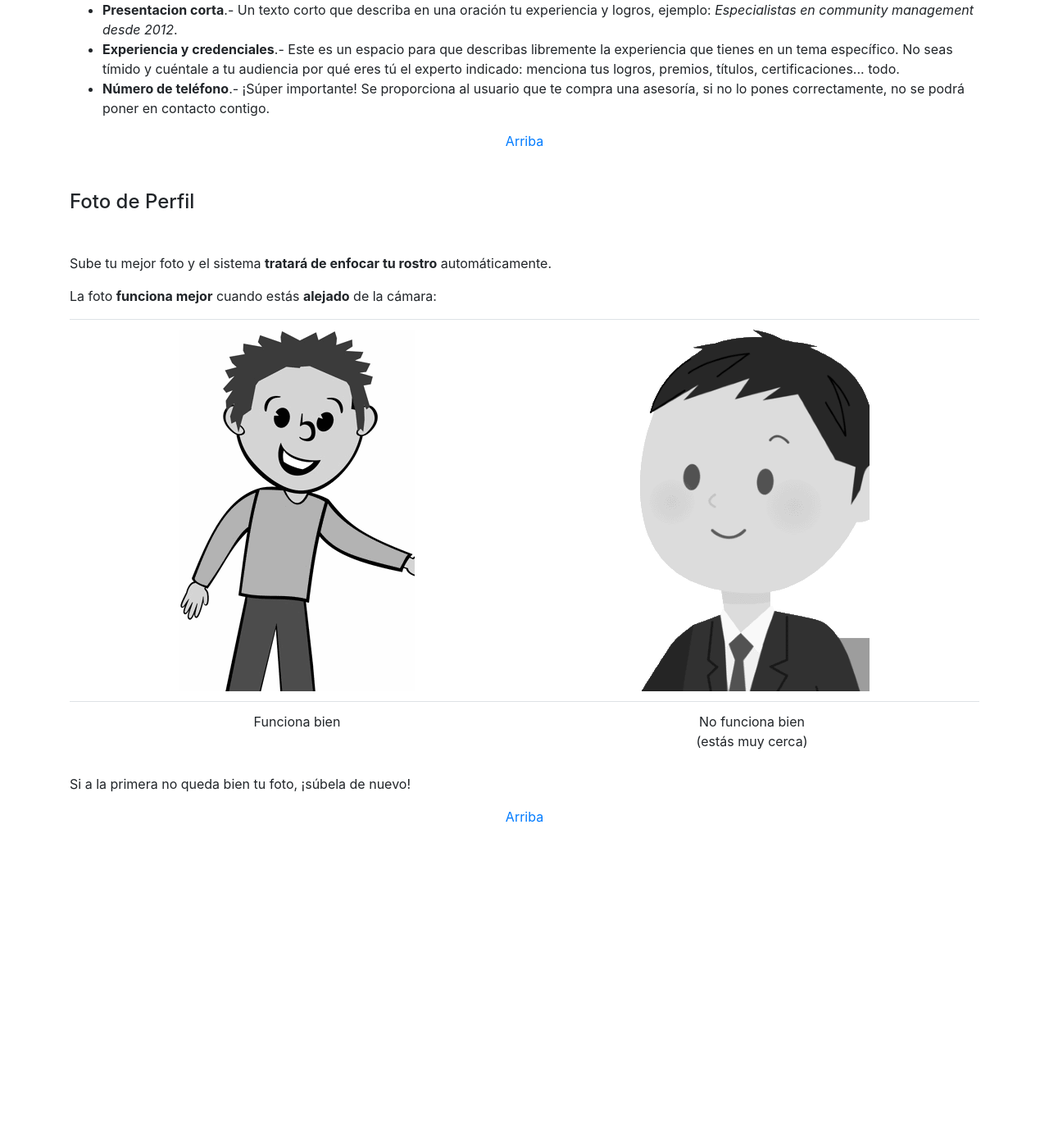
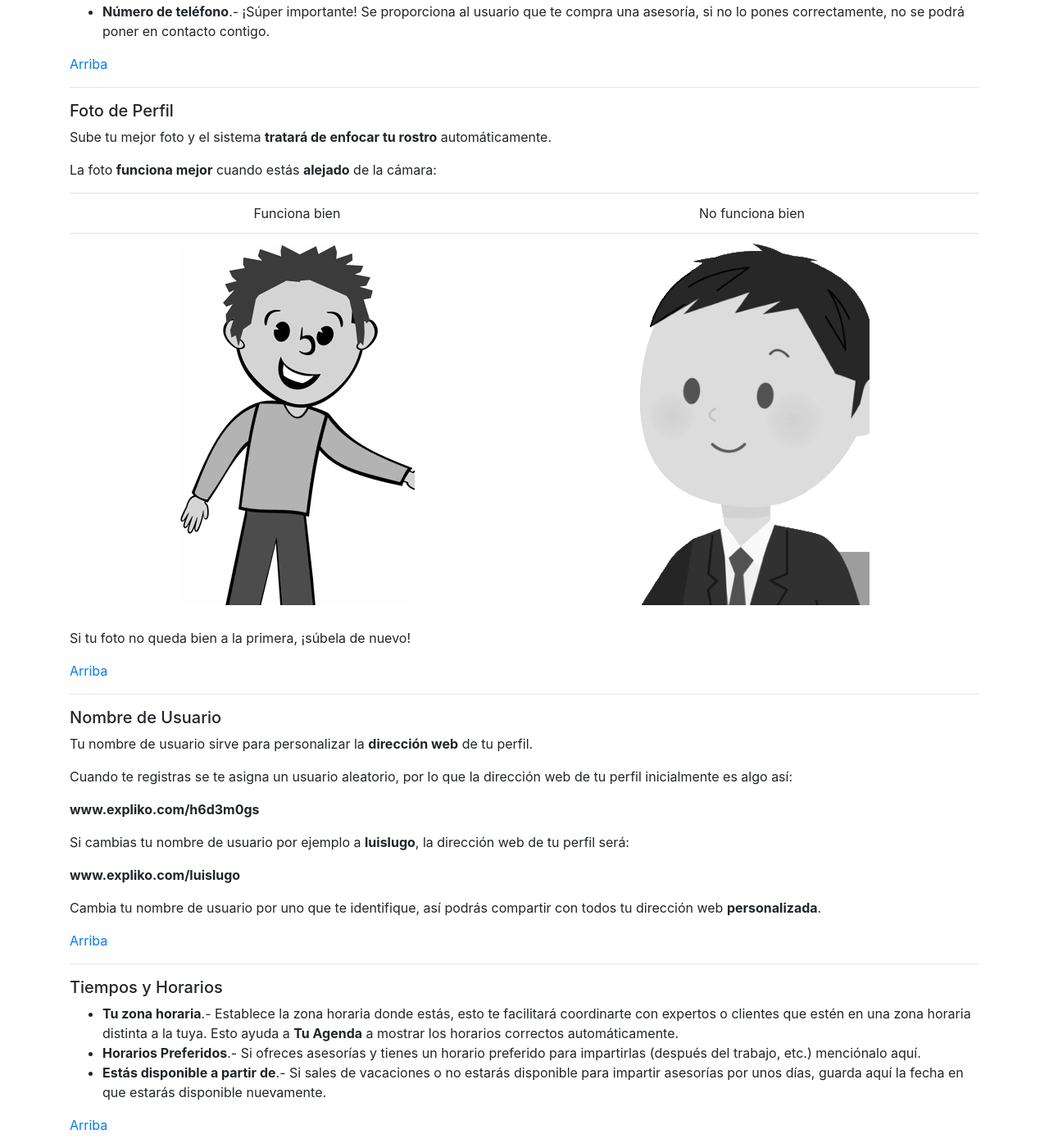
Before and after one commit to aeadbhard/expliko-pages, a Jekyll site: the page built from primeros-pasos/completar-perfil.md, in a window 1280 px wide and 1400 px high, scrolled down 709 px. Shown: the whole window at 82% size. Built offline with Jekyll 4.4.1, drawn with Linux system fonts in a browser that asks for light colours; before the commit the page ends 1717 px from its top, so only the background shows below that; some of the changed text lies outside the part shown.

Commit message:
mas puntos del perfil

```diff
--- a/_config.yml
+++ b/_config.yml
@@ -1,5 +1,6 @@
 # Site
 name: Ayuda EXPLIKO
+dominio: expliko.com
 
 # Serving
 detach              : false
--- a/primeros-pasos/completar-perfil.html
+++ /dev/null
@@ -1,48 +0,0 @@
----
-title: Completa tu perfil
-layout: default
----
-<div class='row'>
-  <div class='col-md-6 p-4'>
-    <p>Tu perfil permite a otros usuarios conocerte.&nbsp;¡Complétalo!</p>
-    <p>Ve a&nbsp;<strong>Tu cuenta</strong>&nbsp;/&nbsp;<strong>Tu Panel</strong>&nbsp;y en la secci&oacute;n&nbsp;<strong>Perfil</strong> selecciona el dato que deseas completar.</p>
-    <p>Si por el momento solo deseas <strong>comprar</strong> asesor&iacute;as, los datos importantes que debes completar son:</p>
-    <ul>
-    <li>Nombre y correo electr&oacute;nico.</li>
-    </ul>
-    <p>Estos datos se proporcionan al experto al que compras una asesor&iacute;a, para que se ponga en contacto contigo.</p>
-    <p>Si est&aacute;s listo para <strong>vender</strong> asesor&iacute;as, completa todos los datos de esta secci&oacute;n.</p>
-  </div>
-  <div id='menu' class='col-md-6 bg-light p-4 rounded'>
-    <a href="#datos">Datos Personales</a><br>
-    <a href="#foto">Foto de Perfil</a><br>
-  </div>
-</div>
-
-
-<h4 id='datos' class='my-5'>Datos Pesonales</h4>
-<ul>
-<li><strong>Nombre</strong>.- Tu nombre y apellidos.</li>
-<li><strong>Presentacion corta</strong>.- Un texto corto que describa en una oraci&oacute;n tu experiencia y logros, ejemplo: <em>Especialistas en community management desde 2012</em>.</li>
-<li><strong>Experiencia y credenciales</strong>.- Este es un espacio para que describas libremente la experiencia que tienes en un tema espec&iacute;fico. No seas t&iacute;mido y cu&eacute;ntale a tu audiencia por qu&eacute; eres t&uacute; el experto indicado: menciona tus logros, premios, t&iacute;tulos, certificaciones... todo.</li>
-<li><strong>N&uacute;mero de tel&eacute;fono</strong>.- &iexcl;Súper importante! Se proporciona al usuario que te compra una asesor&iacute;a, si no lo pones correctamente, no se podr&aacute; poner en contacto contigo.</li>
-</ul>
-<a href='#menu' class='text-center d-block'>Arriba</a>
-
-<h4 id='foto' class='my-5'>Foto de Perfil</h4>
-<p>Sube tu mejor foto y el sistema <strong>tratar&aacute; de enfocar tu rostro</strong> autom&aacute;ticamente.</p>
-<p>La foto <strong>funciona mejor</strong> cuando est&aacute;s <strong>alejado</strong> de la c&aacute;mara:</p>
-<table class='table'>
-  <tbody>
-    <tr>
-      <td class='text-center'><img src="/images/usr_lejos.png" alt="Funciona bien" height="441" width="287" class="img-fluid"></td>
-      <td class='text-center'><img src="/images/usr_cerca.png" alt="No funciona tan bien" height="441" width="287" class="img-fluid"></td>
-    </tr>
-    <tr>
-      <td class='text-center'>Funciona bien</td>
-      <td class='text-center'>No funciona bien<br>(estás muy cerca)</td>
-    </tr>
-  </tbody>
-</table>
-<p>Si a la primera no queda bien tu foto, ¡súbela de nuevo!</p>
-<a href='#menu' class='text-center d-block'>Arriba</a>
--- /dev/null
+++ b/primeros-pasos/completar-perfil.md
@@ -0,0 +1,90 @@
+---
+title: Completa tu perfil
+layout: default
+---
+Tu perfil permite a otros usuarios conocerte. ¡Complétalo!
+
+Ingresa a **Tu Panel** y bajo la sección **Perfil** selecciona el dato que deseas completar.
+
+Si por el momento solo deseas  **comprar**  asesorías, los datos importantes a completar son:
+
+- Nombre y correo electrónico.
+
+Si ya estás listo para  **vender**  asesorías, completa todos los datos de esta sección.
+
+{: #arriba }
+
+***
+#### Perfil
+
+ - [Datos Personales](#datosPersonales)
+ - [Foto de Perfil](#fotoPerfil)
+ - [Nombre de Usuario](#usuario)
+ - [Tiempos y Horarios](#tiempos)
+
+
+***
+##### Datos Personales
+{: #datosPersonales }
+
+-   **Nombre**.- Tu nombre y apellidos.
+-   **Presentacion corta**.- Un texto corto que describa en una oración tu experiencia y logros, ejemplo:  _Especialistas en community management desde 2012_.
+-   **Experiencia y credenciales**.- Este es un espacio para que describas libremente la experiencia que tienes en un tema específico. No seas tímido y cuéntale a tu audiencia por qué eres tú el experto indicado: menciona tus logros, premios, títulos, certificaciones... todo.
+-   **Número de teléfono**.- ¡Súper importante! Se proporciona al usuario que te compra una asesoría, si no lo pones correctamente, no se podrá poner en contacto contigo.
+
+[Arriba](#arriba)
+
+***
+##### Foto de Perfil
+{: #fotoPerfil }
+
+Sube tu mejor foto y el sistema  **tratará de enfocar tu rostro**  automáticamente.
+
+La foto  **funciona mejor**  cuando estás  **alejado**  de la cámara:
+
+<table class='table'>
+  <tbody>
+    <tr>
+      <td class='text-center'>Funciona bien</td>
+      <td class='text-center'>No funciona bien</td>
+    </tr>
+    <tr>
+      <td class='text-center' markdown='span'>![Funciona bien](/images/usr_lejos.png){:class="img-fluid"}</td>
+      <td class='text-center' markdown='span'>![No funciona bien](/images/usr_cerca.png){:class="img-fluid"}</td>
+    </tr>
+  </tbody>
+</table>
+
+Si tu foto no queda bien a la primera, ¡súbela de nuevo!
+
+[Arriba](#arriba)
+
+***
+##### Nombre de Usuario
+{: #usuario }
+
+Tu nombre de usuario sirve para personalizar la **dirección web** de tu perfil.
+
+Cuando te registras se te asigna un usuario aleatorio, por lo que la dirección web de tu perfil inicialmente es algo así:
+
+**www.{{ site.dominio }}/h6d3m0gs**
+
+Si cambias tu nombre de usuario por ejemplo a **luislugo**, la dirección web de tu perfil será:
+
+**www.{{ site.dominio }}/luislugo**
+
+Cambia tu nombre de usuario por uno que te identifique, así podrás compartir con todos tu dirección web **personalizada**.
+
+[Arriba](#arriba)
+
+***
+##### Tiempos y Horarios
+{: #tiempos }
+
+- **Tu zona horaria**.- Establece la zona horaria donde estás, esto te facilitará coordinarte con expertos o clientes que estén en una zona horaria distinta a la tuya.
+Esto ayuda a **Tu Agenda** a mostrar los horarios correctos automáticamente.
+- **Horarios Preferidos**.- Si ofreces asesorías y tienes un horario preferido para impartirlas (después del trabajo, etc.) menciónalo aquí.
+- **Estás disponible a partir de**.- Si sales de vacaciones o no estarás disponible para impartir asesorías por unos días,
+guarda aquí la fecha en que estarás disponible nuevamente.
+
+[Arriba](#arriba)
```
Also changed, not shown: index.md (+1 -1 lines).
